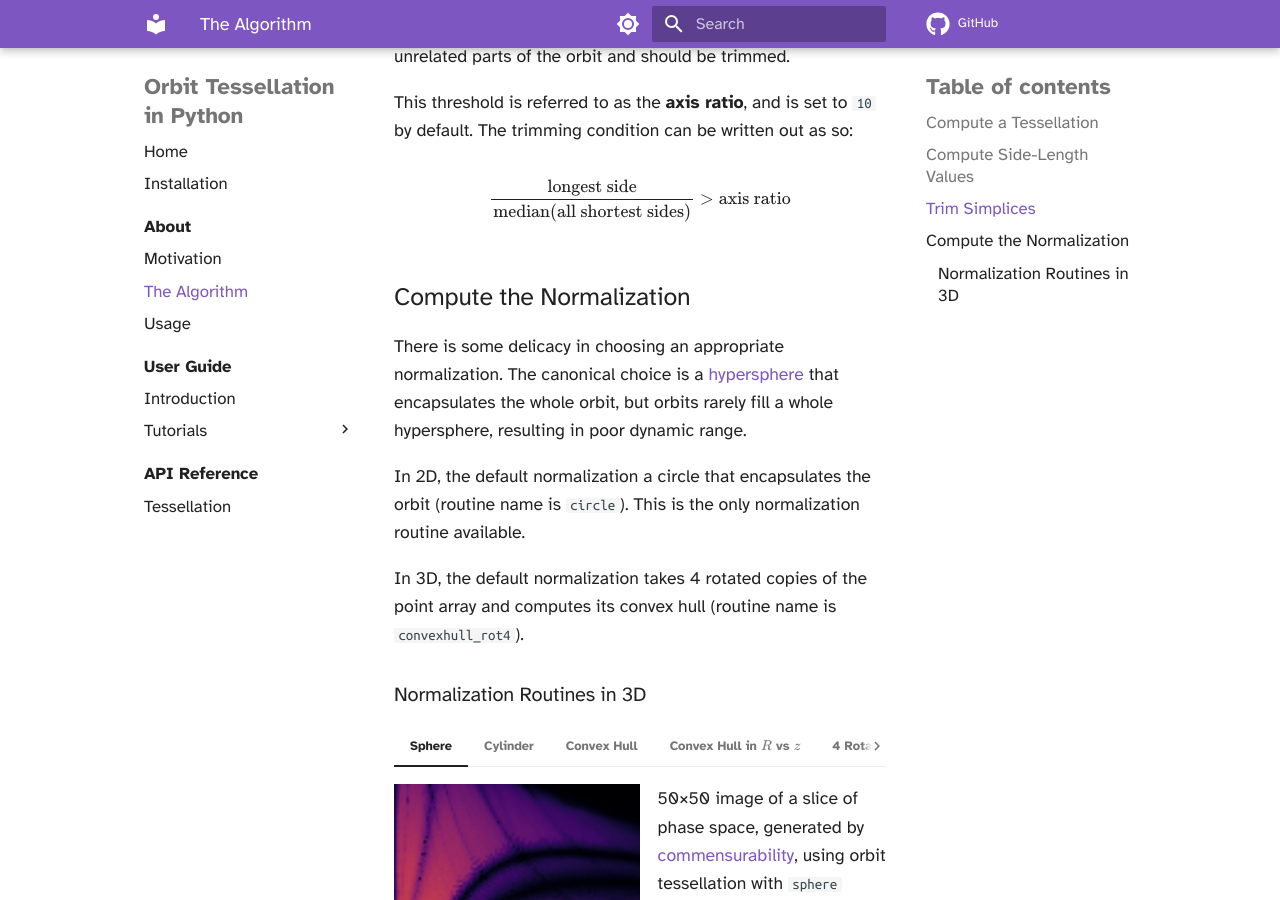
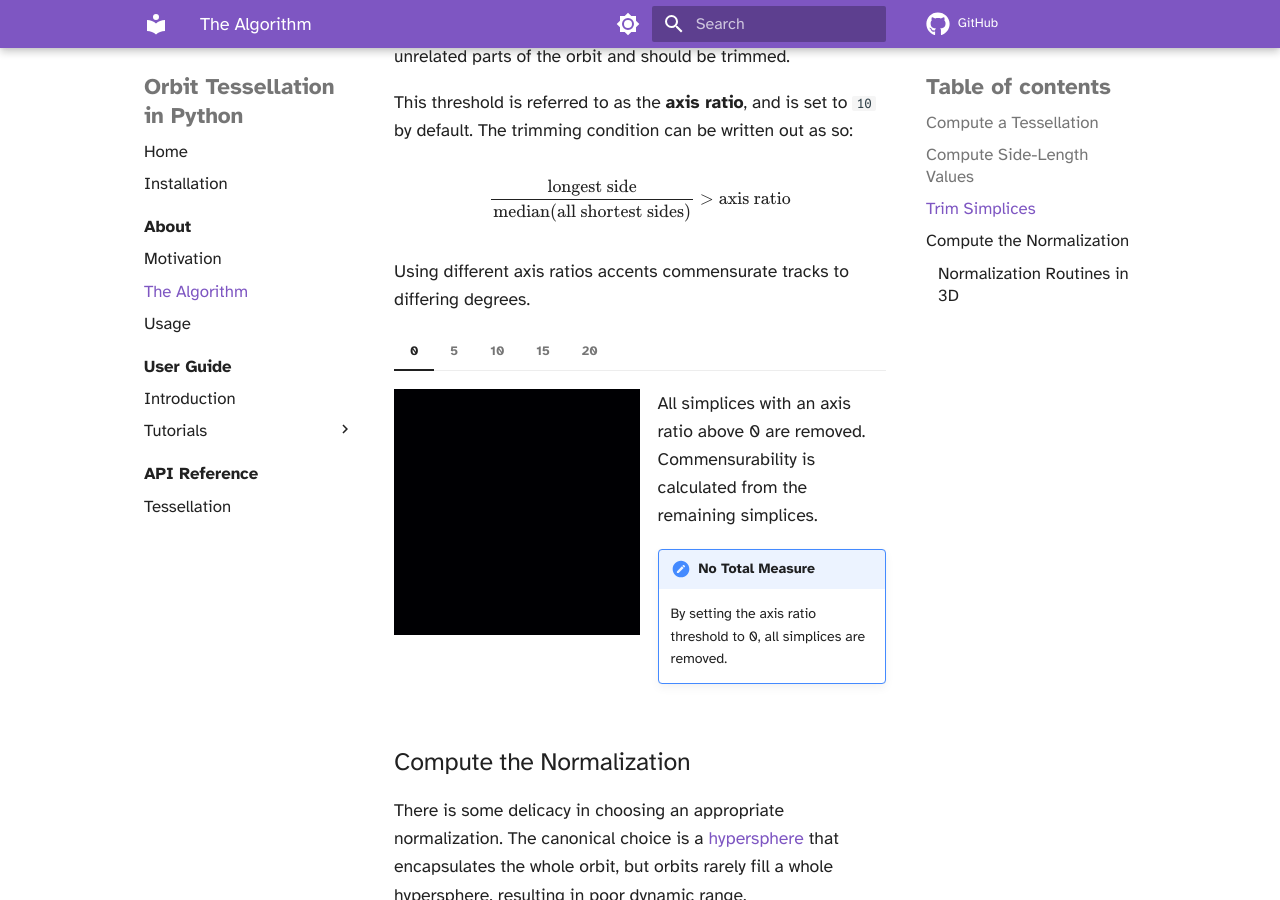
Before and after one commit to ilikecubesnstuff/orbit-tessellation, an MkDocs documentation site: the page built from docs/about/algorithm.md, in a window 1280 px wide and 900 px high, scrolled down 971 px. Built offline with MkDocs 1.6.1 and Material for MkDocs 9.7.7, drawn with Linux system fonts in a browser that asks for light colours; comment, search, counter and statistics services are not loaded.

Commit message:
:memo: Add different axis ratio images. Correct note under normalization routine `Rz_convexhull`.

```diff
--- a/docs/about/algorithm.md
+++ b/docs/about/algorithm.md
@@ -29,6 +29,42 @@ The trimming condition can be written out as so:
 
 $$ \frac{\text{longest side}}{\text{median(all shortest sides)}} > \text{axis ratio} $$
 
+Using different axis ratios accents commensurate tracks to differing degrees.
+
+=== "0"
+    ![Axis ratio of 0](ar0.png){ width=50% align=left }
+
+    All simplices with an axis ratio above 0 are removed.
+    Commensurability is calculated from the remaining simplices.
+
+    !!! note "No Total Measure"
+        By setting the axis ratio threshold to 0, all simplices are removed.
+
+=== "5"
+    ![Axis ratio of 5](ar5.png){ width=50% align=left }
+
+    All simplices with an axis ratio above 5 are removed.
+    Commensurability is calculated from the remaining simplices.
+
+=== "10"
+    ![Axis ratio of 10](ar10.png){ width=50% align=left }
+
+    All simplices with an axis ratio above 10 are removed.
+    Commensurability is calculated from the remaining simplices.
+
+=== "15"
+    ![Axis ratio of 15](ar15.png){ width=50% align=left }
+
+    All simplices with an axis ratio above 15 are removed.
+    Commensurability is calculated from the remaining simplices.
+
+=== "20"
+    ![Axis ratio of 20](ar20.png){ width=50% align=left }
+
+    All simplices with an axis ratio above 20 are removed.
+    Commensurability is calculated from the remaining simplices.
+
+
 ## Compute the Normalization
 
 There is some delicacy in choosing an appropriate normalization.
```
Also changed, not shown: other parts of docs/about/algorithm.md (+0 -1 lines), docs/about/ar0.png (added), docs/about/ar10.png (added), docs/about/ar15.png (added), docs/about/ar20.png (added), docs/about/ar5.png (added).
